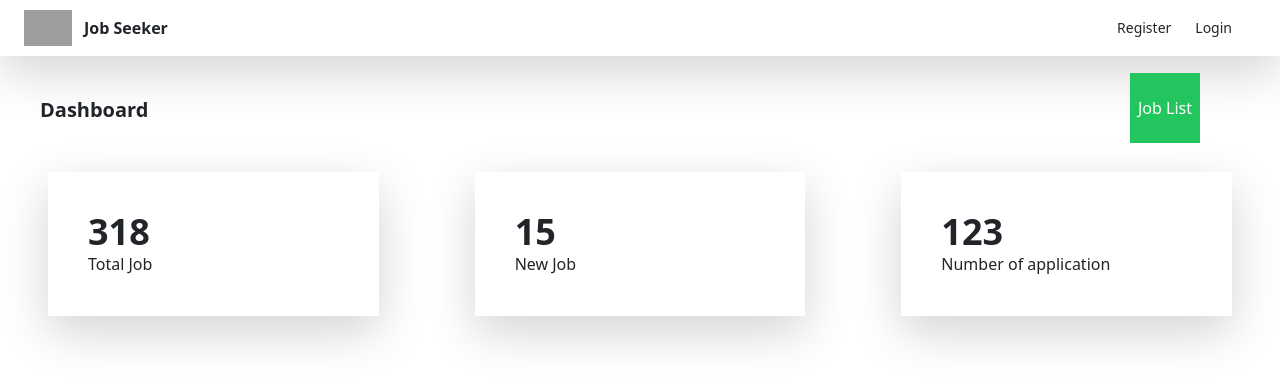
After one commit to imerimi/ads, a Django app: page /dashboard in a window 1280 px wide. The commit adds this page. Shown: the top 384 px of the page. Run offline with Django 5.2, Linux system fonts and the light colour scheme; some libraries are stand-ins or nearby versions; grey boxes are pictures that could not be loaded.

Commit message:
feat: creating dashboard

```diff
--- /dev/null
+++ b/mysite/myapp/templates/myapp/base.html
@@ -0,0 +1,35 @@
+<!DOCTYPE html>
+<html lang="en">
+    <head>
+        <meta charset="UTF-8">
+        <meta http-equiv="X-UA-Compatible" content="IE=edge">
+        <meta name="viewport" content="width=device-width, initial-scale=1.0">
+        <script src="https://cdn.tailwindcss.com"></script>
+        <link href="https://cdn.jsdelivr.net/npm/bootstrap@5.3.3/dist/css/bootstrap.min.css" rel="stylesheet" integrity="sha384-QWTKZyjpPEjISv5WaRU9OFeRpok6YctnYmDr5pNlyT2bRjXh0JMhjY6hW+ALEwIH" crossorigin="anonymous">
+        <script src="https://cdnjs.cloudflare.com/ajax/libs/Chart.js/4.4.1/chart.min.js" integrity="sha512-L0Shl7nXXzIlBSUUPpxrokqq4ojqgZFQczTYlGjzONGTDAcLremjwaWv5A+EDLnxhQzY5xUZPWLOLqYRkY0Cbw==" crossorigin="anonymous" referrerpolicy="no-referrer"></script>
+        <script src="https://cdn.jsdelivr.net/npm/chart.js"></script>
+    </head>
+    <body>
+        <nav class="shadow-lg">
+            <div class="flex flex-wrap justify-between ml-5 items-center mx-auto px-4 py-2.5">
+                <a href="" class="flex items-center">
+                    <img class="h-9 mr-3" src="https://cdn1.iconfinder.com/data/icons/okku-office/32/Okku_Office_Expand-35-512.png" alt="">
+                    <span class="self-center text-xml font-semibold">Job Seeker</span>
+                </a>
+                <div class="flex items-center">
+                    {% if user.is_authenticated %}
+                        <a href="{% url 'logout' %}" class="mr-6 text-sm font-medium text-grey-500">Logout</a>
+                    {% else %}
+                        <a href="{% url 'register' %}" class="mr-6 text-sm font-medium text-grey-500">Register</a>
+                        <a href="{% url 'login' %}" class="mr-6 text-sm font-medium text-grey-500">Login</a>
+                    {% endif %}
+
+
+                </div>
+            </div>
+        </nav>
+    {% block body %}
+
+    {% endblock %}
+</body>
+</html>
--- /dev/null
+++ b/mysite/myapp/templates/myapp/dashboard.html
@@ -0,0 +1,38 @@
+{% extends 'myapp/base.html' %}
+{% block body %}
+<div class="flex justify-between">
+    <div class="ml-10 mt-10 font-bold text-xl">Dashboard</div>
+    <div class="mr-20 mt-10">
+        <a class="bg-green-500 text-white px-2 py-4" href="{% url 'index' %}">Job List</a>
+    </div>
+</div>
+
+<!-- <div class="shadow-lg p-10 m-5">
+    <div class="text-5xl font-bold"> 318</div>
+    <div class="mt-10">Jobs available</div>
+
+</div> -->
+
+<div class="flex">
+    <div class="p-5 w-1/3">
+        <div class="shadow-lg p-10">
+            <div class="text-4xl font-bold">318</div>
+            <div>Total Job</div>
+        </div>
+    </div>
+
+     <div class="p-5 w-1/3">
+        <div class="shadow-lg p-10">
+            <div class="text-4xl font-bold">15</div>
+            <div>New Job</div>
+        </div>
+    </div>
+
+     <div class="p-5 w-1/3">
+        <div class="shadow-lg p-10">
+            <div class="text-4xl font-bold">123</div>
+            <div>Number of application</div>
+        </div>
+    </div>
+
+{% endblock %}
--- a/mysite/myapp/views.py
+++ b/mysite/myapp/views.py
@@ -5,3 +5,8 @@ from .models import Job
 def index(request):
     jobs= Job.objects.all()
     return render(request,'myapp/index.html',{'jobs':jobs})
+
+
+def dashboard(request):
+    jobs = Job.objects.all()
+    return render(request,'myapp/dashboard.html',{'jobs':jobs})
--- a/mysite/mysite/urls.py
+++ b/mysite/mysite/urls.py
@@ -26,4 +26,5 @@ urlpatterns = [
     path('register/',user_views.register, name='register'),
     path('login/',auth_views.LoginView.as_view(template_name='users/login.html'),name='login'),
     path('logout/',auth_views.LogoutView.as_view(template_name='users/logout.html'),name='logout'),
+    path('dashboard',views.dashboard,name="dashboard"),
 ]
```
Also changed, not shown: mysite/myapp/templates/myapp/index.html (+5 -58 lines).
